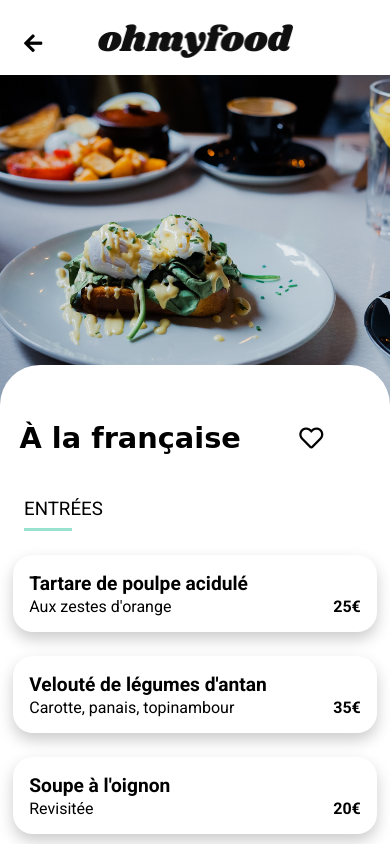
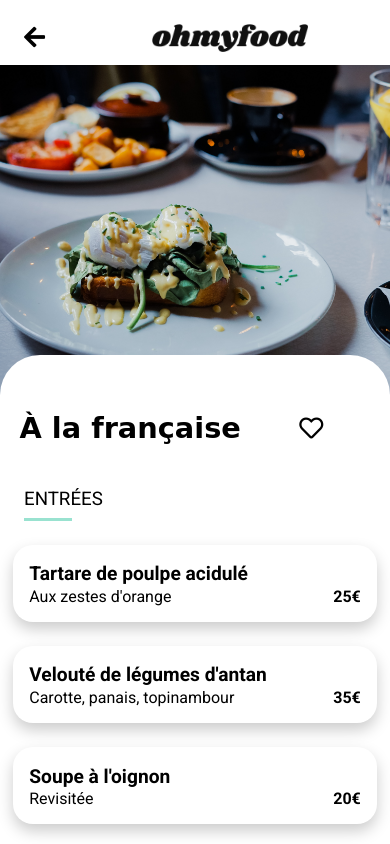
Before and after one commit to Bipce/ClaireRoyer_3_08092021, a website: page html/french-style.html in a window 390 px wide. Shown: the top 844 px of the page. Drawn offline with Linux system fonts and the light colour scheme; a web font is replaced by a local one.

Commit message:
Add CSS responsive small to large header, images

```diff
--- a/sass/base/_article.scss
+++ b/sass/base/_article.scss
@@ -1,3 +1,4 @@
+@include mobile-only {
   .restaurant__card {
     & figure {
       margin: 0;
@@ -9,3 +10,18 @@
       border-radius: 20px 20px 0 0;
     }
   }
+}
+
+@include small-to-large {
+  .restaurant__card {
+    & figure {
+      margin: 0;
+    }
+    & img {
+      object-fit: cover;
+      width: 100%;
+      height: 20vh;
+      border-radius: 20px 20px 0 0;
+    }
+  }
+}
--- a/sass/layouts/_figure.scss
+++ b/sass/layouts/_figure.scss
@@ -8,3 +8,14 @@
     }
   }
 }
+
+@include small-to-large {
+  .card-image {
+    margin: 0 -18px;
+    img {
+      object-fit: cover;
+      width: 100%;
+      height: 40vh;
+    }
+  }
+}
--- a/sass/layouts/_header.scss
+++ b/sass/layouts/_header.scss
@@ -31,3 +31,28 @@
     text-align: center;
   }
 }
+
+@include small-to-large {
+  header {
+    h1 {
+      margin: 0.5rem auto;
+    }
+    img {
+      width: 40%;
+    }
+  }
+}
+.return-title {
+  display: flex;
+  align-items: center;
+  margin: 1.5rem 0 0.8rem 0;
+  a {
+    text-decoration: none;
+    color: black;
+    @include margin;
+    font-size: 1.5rem;
+  }
+  img {
+    margin: auto;
+  }
+}
--- a/sass/utils/_mixins.scss
+++ b/sass/utils/_mixins.scss
@@ -1,5 +1,11 @@
 @mixin mobile-only {
   @media screen and (max-width: 576px) {
+    @content;
+  }
+}
+
+@mixin small-to-large {
+  @media screen and (max-width: 992px) {
     @content;
   }
 }
```
Also changed, not shown: styles.css. Lines whose indentation alone changed are shown as unchanged.
